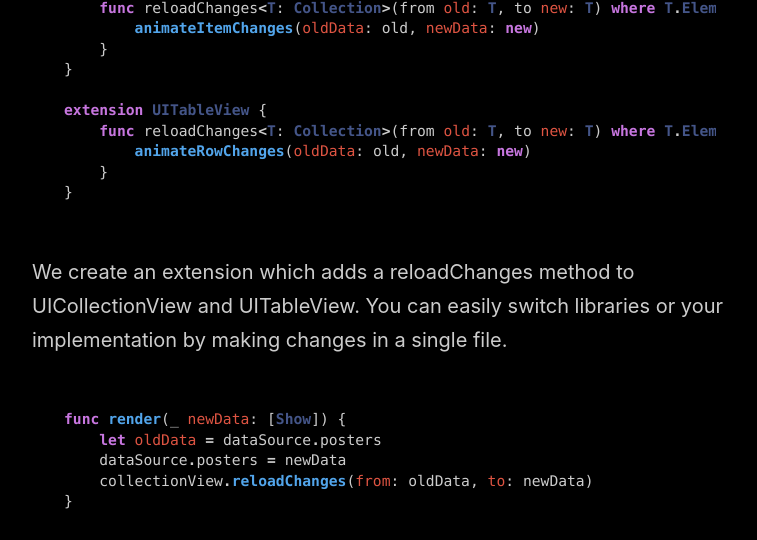
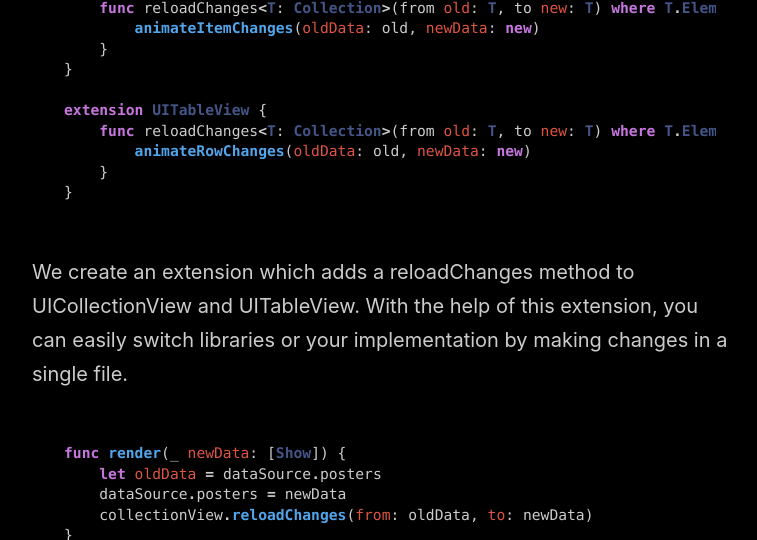
Before and after one commit to mecid/mecid.github.io, a Jekyll site: the page built from _posts/2019-03-13-animating-changes-in-uitableview-and-uicollectionview.md, in a window 1280 px wide and 900 px high, scrolled down 2798 px, cut to the strip 0-540 px from the top of the window. Shown: the whole strip, without its empty margins (258-1015 px from the left). Built offline with Jekyll 4.4.1, drawn with Linux system fonts in a browser that asks for light colours.

Commit message:
Update 2019-03-13-animating-changes-in-uitableview-and-uicollectionview.md

````diff
--- a/_posts/2019-03-13-animating-changes-in-uitableview-and-uicollectionview.md
+++ b/_posts/2019-03-13-animating-changes-in-uitableview-and-uicollectionview.md
@@ -78,7 +78,7 @@ extension UITableView {
 }
 ```
 
-We create an extension which adds a reloadChanges method to UICollectionView and UITableView. You can easily switch libraries or your implementation by making changes in a single file.
+We create an extension which adds a reloadChanges method to UICollectionView and UITableView. With the help of this extension, you can easily switch libraries or your implementation by making changes in a single file.
 
 ```swift
 func render(_ newData: [Show]) {
````
